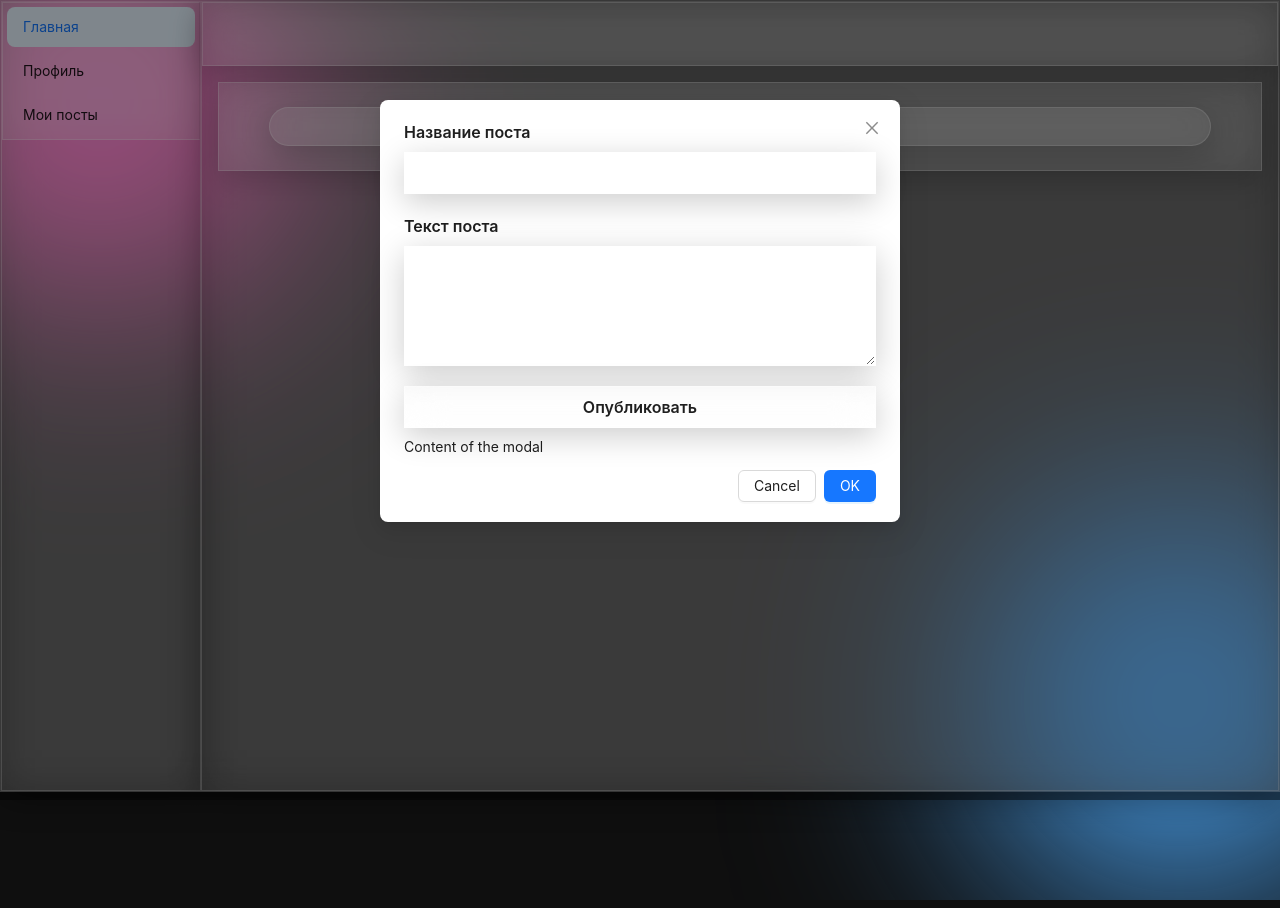
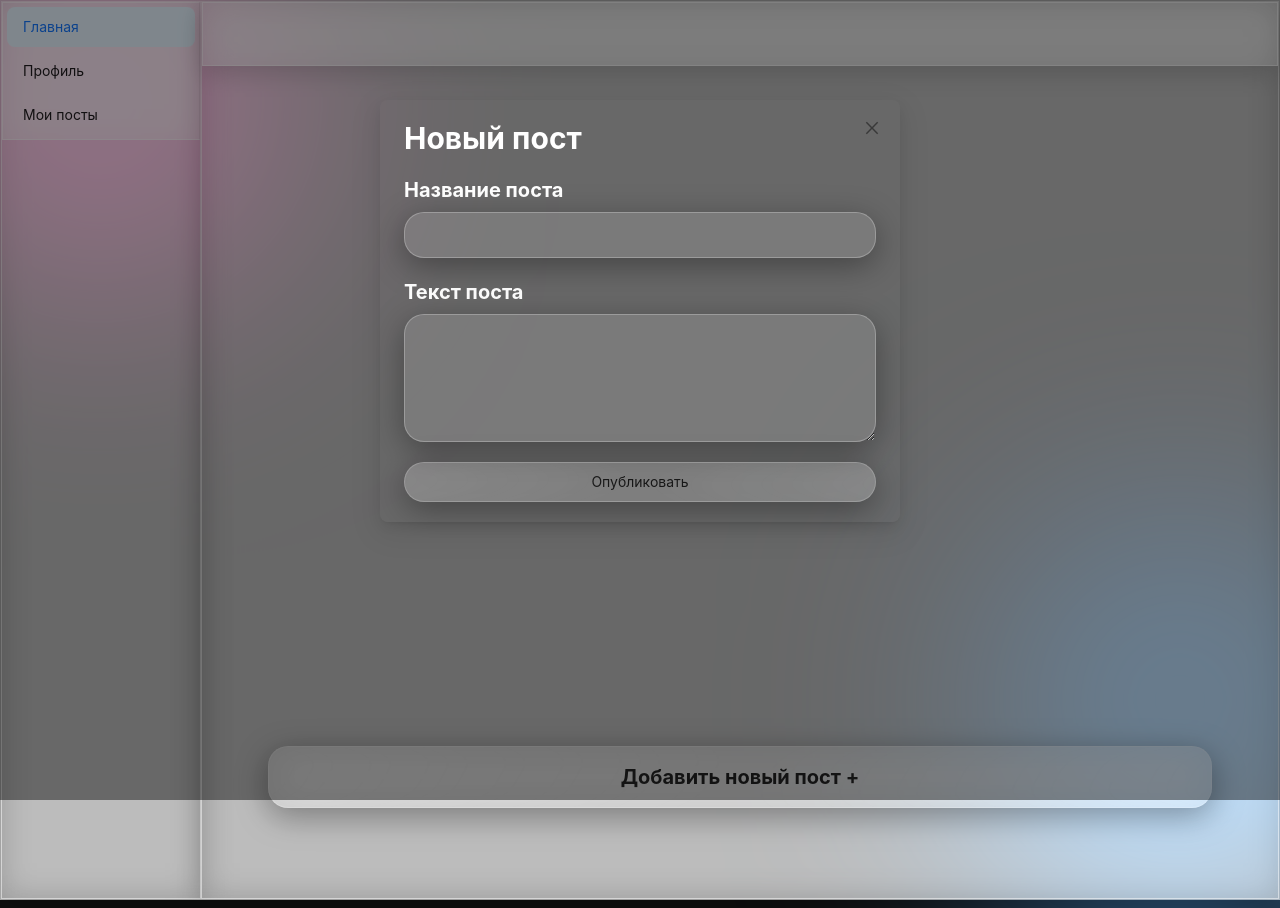
Before and after one commit to mam1nmodnik/my-next-app, a Next.js app: page /myposts in a window 1280 px wide. Both pictures are taken after a click on the button "Добавить новый пост +". Shown: the top 908 px of the page. Built offline with nearby package versions, Linux system fonts and the light colour scheme.

Commit message:
feat | update style glass

```diff
--- a/src/app/globals.css
+++ b/src/app/globals.css
@@ -55,11 +55,63 @@ body::after {
   background-size: 200% 200%;
   animation: gradient-move 5s ease infinite;
 }
-.glass{
-  background: rgba(255, 255, 255, 0.15); /* полупрозрачный белый */
+
+/* 🌫 Базовый стеклянный блок */
+.glass {
+  position: relative;
+  overflow: hidden;
+  border-radius: 1.25rem;
+  background: rgba(255, 255, 255, 0.12);
   backdrop-filter: blur(20px) saturate(180%);
   -webkit-backdrop-filter: blur(20px) saturate(180%);
-  border: 1px solid rgba(255, 255, 255, 0.3);
-  box-shadow: 0 8px 32px rgba(0, 0, 0, 0.2);
+  border: 1px solid rgba(255, 255, 255, 0.25);
+  box-shadow: 0 8px 32px rgba(0, 0, 0, 0.35);
+  transition: all 0.5s ease;
+}
 
+/* 🌈 Мягкий перелив и свечение */
+.glass::before {
+  content: '';
+  position: absolute;
+  top: -50%;
+  left: -50%;
+  width: 200%;
+  height: 200%;
+  background: linear-gradient(
+    120deg,
+    rgba(255, 255, 255, 0.25),
+    rgba(255, 255, 255, 0.05) 50%,
+    rgba(255, 255, 255, 0.25)
+  );
+  transform: rotate(0deg);
+  transition: transform 1.2s ease, opacity 0.8s ease;
+  opacity: 0.7;
+  pointer-events: none;
+  filter: blur(20px);
 }
+
+/* Наведение: плавное вращение и усиление свечения */
+.glass:hover::before {
+  transform: rotate(45deg);
+  opacity: 1;
+}
+
+/* 🌕 Светлый вариант */
+.glass-light {
+  background: rgba(255, 255, 255, 0.35);
+  backdrop-filter: blur(16px) saturate(180%);
+  -webkit-backdrop-filter: blur(16px) saturate(180%);
+  border: 1px solid rgba(255, 255, 255, 0.5);
+  box-shadow: 0 8px 24px rgba(0, 0, 0, 0.15);
+  color: #111;
+}
+
+/* 🌑 Тёмный вариант */
+.glass-dark {
+  background: rgba(15, 23, 42, 0.6);
+  backdrop-filter: blur(18px) saturate(180%);
+  -webkit-backdrop-filter: blur(18px) saturate(180%);
+  border: 1px solid rgba(255, 255, 255, 0.15);
+  box-shadow: 0 8px 32px rgba(0, 0, 0, 0.6);
+  color: #f1f5f9;
+}
--- a/src/app/layout.tsx
+++ b/src/app/layout.tsx
@@ -1,6 +1,7 @@
 import React from "react";
 import type { Metadata } from "next";
 import { Geist, Geist_Mono } from "next/font/google";
+import '@ant-design/v5-patch-for-react-19';
 import "./globals.css";
 import { LayoutWrapper } from "@/components/layoutWrapper";
 
--- a/src/app/myposts/page.tsx
+++ b/src/app/myposts/page.tsx
@@ -4,14 +4,15 @@ import { MyFooter } from "@/components/MyFooter";
 import { useState } from "react";
 import { Modal } from "antd";
 import type { FormEvent } from "react";
+
 type FormValueType = {
   title: string;
   content: string;
 };
+
 export default function MyPosts() {
   const [openWindow, setOpenWindow] = useState<boolean>(false);
   const [confirmLoading, setConfirmLoading] = useState(false);
-  const [modalText, setModalText] = useState("Content of the modal");
 
   const { posts, setPosts } = usePostsContext();
   const [formValue, setFormValue] = useState<FormValueType>({
@@ -27,9 +28,9 @@ export default function MyPosts() {
       content: formValue.content,
       date: updateDate(new Date()),
     };
-    if (posts.length == 0) return setPosts([data]);
-    setPosts([...posts, data]);
-    console.log(data);
+    setPosts((prev) => [...prev, data]);
+    setFormValue({ title: "", content: "" });
+    setOpenWindow(false);
   }
 
   function updateDate(date: Date) {
@@ -40,106 +41,81 @@ export default function MyPosts() {
         year: "numeric",
       }) +
       " " +
-      date.toLocaleTimeString("ru-RU", {
-        hour: "2-digit",
-        minute: "2-digit",
-      });
+      date.toLocaleTimeString("ru-RU", { hour: "2-digit", minute: "2-digit" });
     return newDate;
   }
 
   function deletePost(key: number) {
-    const newToDo = posts.filter((task) => task.key != key);
-    setPosts([...newToDo]);
+    setPosts(posts.filter((task) => task.key !== key));
   }
 
-  const showModal = () => {
-    setOpenWindow(true);
-  };
+  const showModal = () => setOpenWindow(true);
+  const handleCancel = () => setOpenWindow(false);
 
-  const handleOk = () => {
-    setModalText("The modal will be closed after two seconds");
-    setConfirmLoading(true);
-    setTimeout(() => {
-      setOpenWindow(false);
-      setConfirmLoading(false);
-    }, 2000);
-  };
-
-  const handleCancel = () => {
-    console.log("Clicked cancel button");
-    setOpenWindow(false);
-  };
   return (
-    <>
-      <div className="flex gap-20">
-        <div className="flex flex-wrap">
+    <div className="min-h-screen flex flex-col">
+      {/* Контент, который растягивается */}
+      <div className="flex-1 flex flex-col items-center w-full max-h-[80vh] overflow-y-auto gap-4 p-4">
         {posts.map((post) => (
           <div
             key={post.key}
-              className="flex flex-col font-sans gap-2 p-4 rounded-[24px] h-fit w-[400px] glass"
+            className="flex flex-col justify-between font-sans gap-2 p-4 rounded-[24px] h-[200px] w-[80%] glass"
           >
-              <div className="flex flex-col gap-2">
-                <p className="">{post.title}</p>
-                <p>{post.content}</p>
-                <div>
-                  {/* <p>Опубликовал: {post.nameUser}</p> */}
-                  <p>Дата публикации: {post.date}</p>
-                </div>
-              </div>
+
+              <h1 className="text-gray-800 text-3xl font-bold">{post.title}</h1>
+              <p className="text-gray-800 text-2xl font-bold">{post.content}</p>
+
+            <div className="flex items-center justify-between">
               <button
-                className="glass p-2 cursor-pointer"
+                className="glass p-2 cursor-pointer w-40 rounded-[20px] text-l font-bold text-gray-700"
                 onClick={() => deletePost(post.key)}
               >
                 удалить пост
               </button>
+              <p className="text-l font-bold text-black">Дата публикации: {post.date}</p>
+            </div>
           </div>
         ))}
       </div>
-      </div>
+
       <MyFooter showModal={showModal} />
+
       <Modal
-        title={
-          <form className="flex flex-col gap-5 " onSubmit={newPost}>
-            <label htmlFor="" className="flex flex-col gap-2">
+        open={openWindow}
+        confirmLoading={confirmLoading}
+        onCancel={handleCancel}
+        footer={null}
+        mask={true}
+      >
+        <form className="flex flex-col gap-5" onSubmit={newPost}>
+          <h1 className="text-3xl font-bold text-white">Новый пост</h1>
+          <label className="flex flex-col gap-2 text-xl font-bold text-white">
             Название поста
             <input
               type="text"
-                name="title"
-                id=""
-                className="border font-sans p-2 glass cursor-pointer"
+              className="border font-sans p-2 glass pounded-[20px] cursor-pointer"
               value={formValue.title}
-                onChange={(val) => {
-                  setFormValue({ ...formValue, title: val.target.value });
-                }}
+              onChange={(e) =>
+                setFormValue({ ...formValue, title: e.target.value })
+              }
               required
             />
           </label>
-            <label htmlFor="" className="flex flex-col gap-2 ">
+          <label className="flex flex-col gap-2 text-xl font-bold text-white ">
             Текст поста
             <textarea
-                name=""
-                id=""
               rows={5}
-                cols={33}
-                maxLength={10000}
-                className="border p-2 max-h-30 min-h-30 glass cursor-pointer"
+              className="border p-2 h-32 glass cursor-pointer"
               value={formValue.content}
-                onChange={(val) => {
-                  setFormValue({ ...formValue, content: val.target.value });
-                }}
+              onChange={(e) =>
+                setFormValue({ ...formValue, content: e.target.value })
+              }
               required
             />
           </label>
           <button className="glass p-2 cursor-pointer">Опубликовать</button>
         </form>
-        }
-        open={openWindow}
-        onOk={handleOk}
-        confirmLoading={confirmLoading}
-        onCancel={handleCancel}
-      >
-        <p>{modalText}</p>
       </Modal>
-    </>
+    </div>
   );
 }
--- a/src/components/MyFooter.tsx
+++ b/src/components/MyFooter.tsx
@@ -1,11 +1,12 @@
 "use client";
+
 import { Layout } from "antd";
 
 const { Footer } = Layout;
 export function MyFooter({ showModal }: { showModal: () => void }) {
   return (
-    <Footer style={{ textAlign: "center" }} className="glass">
-      <button className="glass rounded-[20px] w-full p-2" onClick={showModal}>
+    <Footer style={{ textAlign: "center" }} className="flex items-center justify-center w-full">
+      <button className="glass rounded-[20px] w-full p-4 text-xl font-bold active:w-[calc(100%-5%)] active:p-2" onClick={showModal}>
         Добавить новый пост +
       </button>
     </Footer>
--- a/src/components/layoutWrapper.tsx
+++ b/src/components/layoutWrapper.tsx
@@ -1,11 +1,11 @@
 "use client";
 
 import { PostsContextProvider } from "@/context/postsContext";
-import { Layout, Menu } from "antd";
+import { Layout, Menu, ConfigProvider } from "antd";
 import Link from "next/link";
 import type { MenuProps } from "antd";
 
-const { Header, Footer, Sider, Content } = Layout;
+const { Header, Sider, Content } = Layout;
 
 const items: MenuProps["items"] = [
   {
@@ -25,15 +25,39 @@ const items: MenuProps["items"] = [
 export function LayoutWrapper({ children }: { children: React.ReactNode }) {
   return (
     <PostsContextProvider>
-      <Layout  className="glass">
-        <Sider className="glass flex flex-col">
-          <Menu defaultSelectedKeys={["1"]} items={items} className="glass" />
-        </Sider>
-        <Layout className="glass">
-          <Header style={{ padding: 0 }} className="glass" />
-          <Content style={{ margin: "16px" }}>{children}</Content>
+      <ConfigProvider
+        theme={{
+          token: {
+            colorLinkActive: 'black'
+          },
+          components: {
+            Modal: {
+              contentBg: "bg-gray-800",
+              titleColor: 'white',
+              titleFontSize: 48,
+              titleLineHeight: 1
+            },
+            Layout: {
+              footerBg: "none",
+              siderBg: "none",
+            },
+            Button: {
+              textTextActiveColor: 'black',
+              textTextColor: 'black'
+            }
+          },
+        }}
+      >
+        <Layout className="glass-light">
+          <Sider className="glass-light flex flex-col">
+            <Menu defaultSelectedKeys={["1"]} items={items} className="glass-light" />
+          </Sider>
+          <Layout className="glass-light">
+            <Header style={{ padding: 0 }} className="glass-light" />
+            <Content style={{ margin: "16px" }}>{children}</Content>
+          </Layout>
         </Layout>
-      </Layout>
+      </ConfigProvider>
     </PostsContextProvider>
   );
 }
```
Lines whose indentation alone changed are shown as unchanged.
